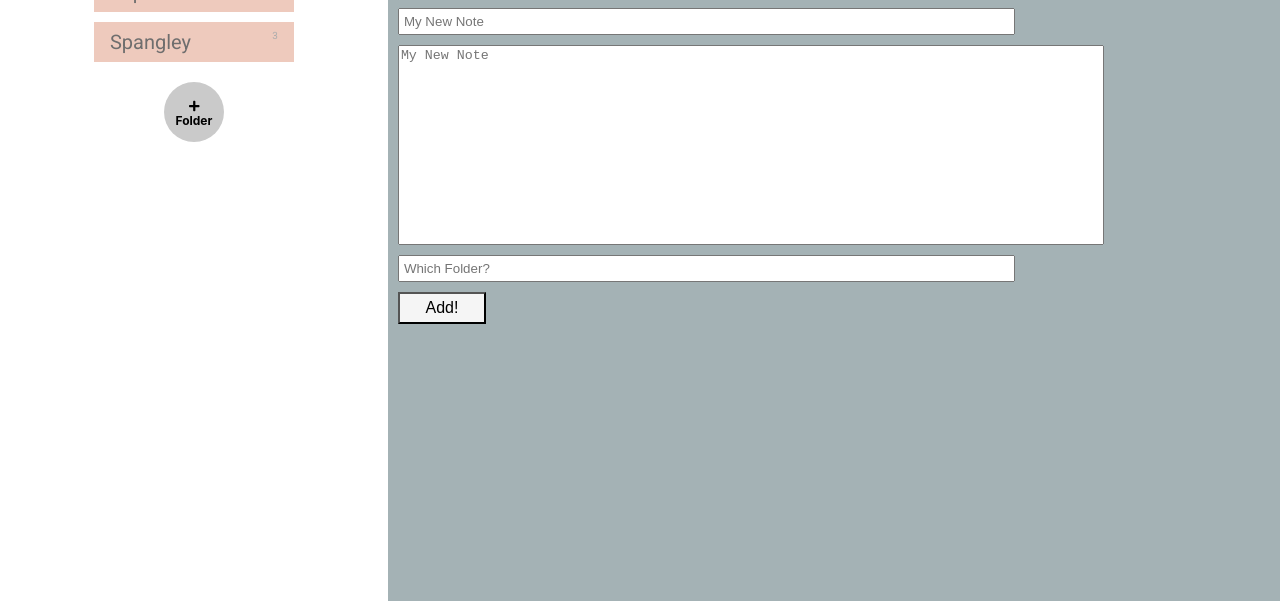
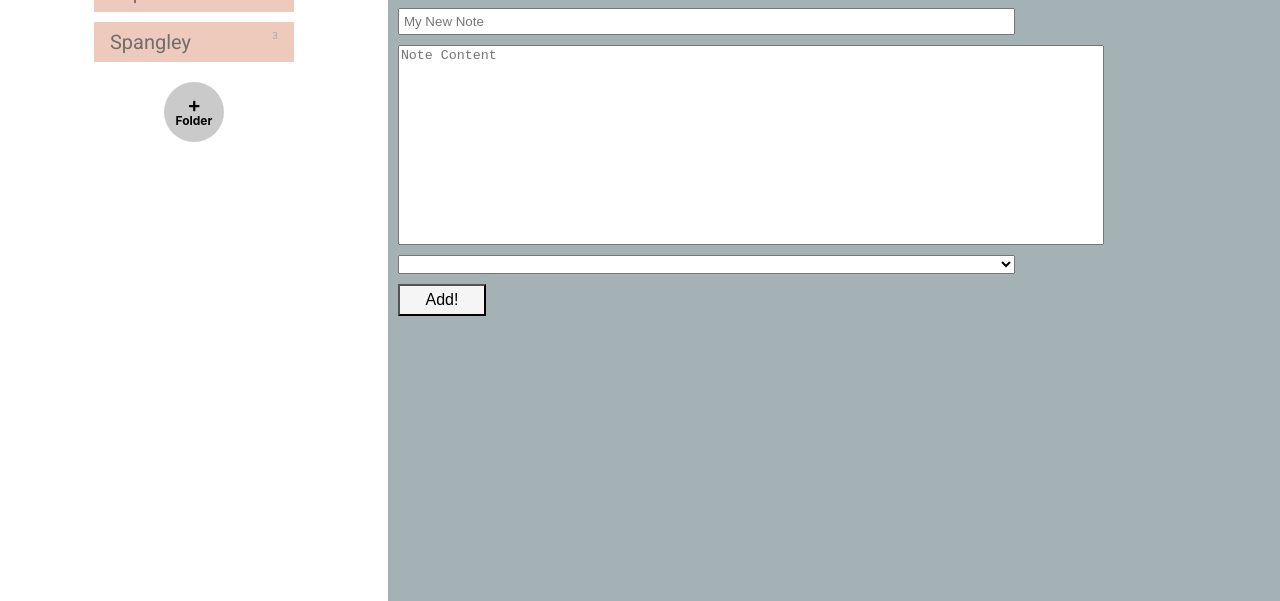
Before and after one commit to greffly/Noteful-App, a React app: page /add-note in a window 1280 px wide. Shown: the part 199-800 px from the top of the page. Built offline with nearby package versions, Linux system fonts and the light colour scheme.

Commit message:
note and folder add works

```diff
--- a/src/AddNote/AddNote.css
+++ b/src/AddNote/AddNote.css
@@ -8,7 +8,8 @@
   flex-direction: column;
 }
 
-input {
+input,
+select {
   width: 70%;
   margin: 5px 0;
 }
--- a/src/AddNote/AddNote.js
+++ b/src/AddNote/AddNote.js
@@ -5,34 +5,57 @@ import './AddNote.css';
 export default class AddNote extends Component {
   state = {
     noteName: '',
-    noteContent: ''
+    noteContent: '',
+    folderName: ''
   };
   submitForm = e => {
     e.preventDefault();
     this.props.addNote({
       id: uuid(),
       name: this.state.noteName,
-      content: this.state.noteContent
+      content: this.state.noteContent,
+      folder: this.state.folderName
     });
   };
+  selectFolder(value) {
+    if (value === 'None') {
+      this.props.changeHandler(null);
+    } else {
+      const folder = this.props.folders.find(folder => folder.name === value);
+      this.props.changeHandler(folder);
+    }
+  }
   render() {
     return (
       <div className='AddNote'>
         <h1>Add a Note</h1>
-        <form action='' className='newNote' onSumbit={this.submitForm}>
+        <form action='' className='newNote' onSubmit={this.submitForm}>
           <input
             type='text'
             placeholder='My New Note'
             value={this.state.noteName}
-            onChange={e => this.setState({ noteName: e.target.value })}
+            onChange={e =>
+              this.setState({
+                noteName: e.target.value
+              })
+            }
           />
           <textarea
             type='text'
-            placeholder='My New Note'
+            placeholder='Note Content'
             value={this.state.noteContent}
-            onChange={e => this.setState({ noteContent: e.target.value })}
+            onChange={e =>
+              this.setState({
+                noteContent: e.target.value
+              })
+            }
           />
-          <input type='text' placeholder='Which Folder?' />
+          <select
+            id='folder'
+            name='folder'
+            value={this.state.folderName}
+            onChange={e => this.selectFolder(e.target.value)}
+          />
           <button type='submit'>Add!</button>
         </form>
       </div>
--- a/src/App/App.js
+++ b/src/App/App.js
@@ -94,7 +94,11 @@ class App extends Component {
         <Route
           path='/add-note'
           render={routeProps => (
-            <AddNote addNote={this.addNote} {...routeProps} />
+            <AddNote
+              addNote={this.addNote}
+              {...routeProps}
+              folders={dummyStore.folders}
+            />
           )}
         />
       </>
--- a/src/NotePageNav/NotePageNav.css
+++ b/src/NotePageNav/NotePageNav.css
@@ -1,13 +1,12 @@
-
 .NotePageNav__back-button {
-  margin: 45px 20px 25px auto
+  margin: 45px 20px 25px auto;
 }
 .NotePageNav__back-button:hover {
-  background-color: #FFB72F;
+  background-color: #a4b2b5;
 }
 
 .NotePageNav__folder-name {
-  color: #b5b3b3;
+  color: #5d9090;
   font-family: var(--custom-font);
   font-size: 40px;
   height: 50vh;
@@ -16,3 +15,7 @@
   width: 75px;
   writing-mode: vertical-lr;
 }
+
+.Noteful-form {
+  background-color: white;
+}
```
